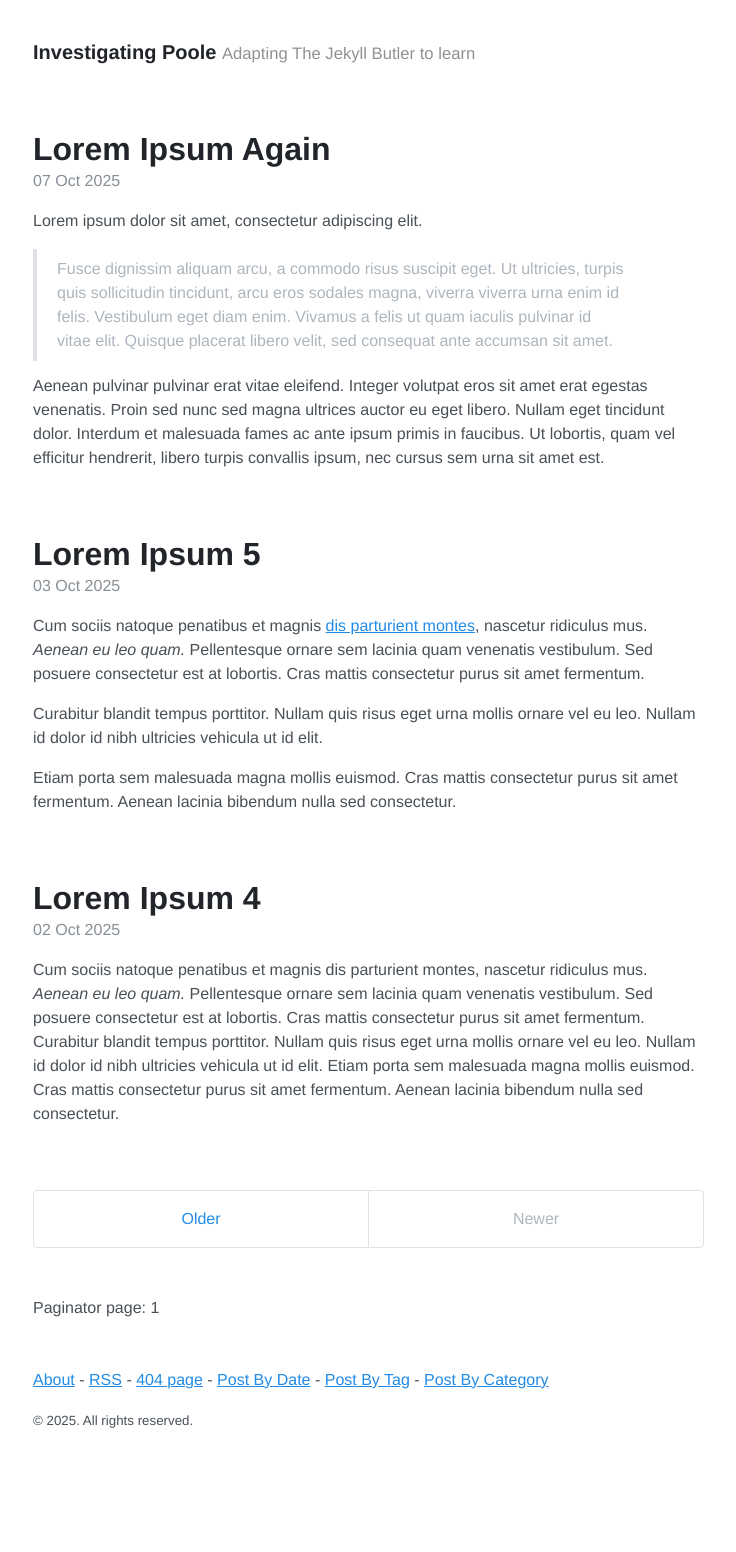
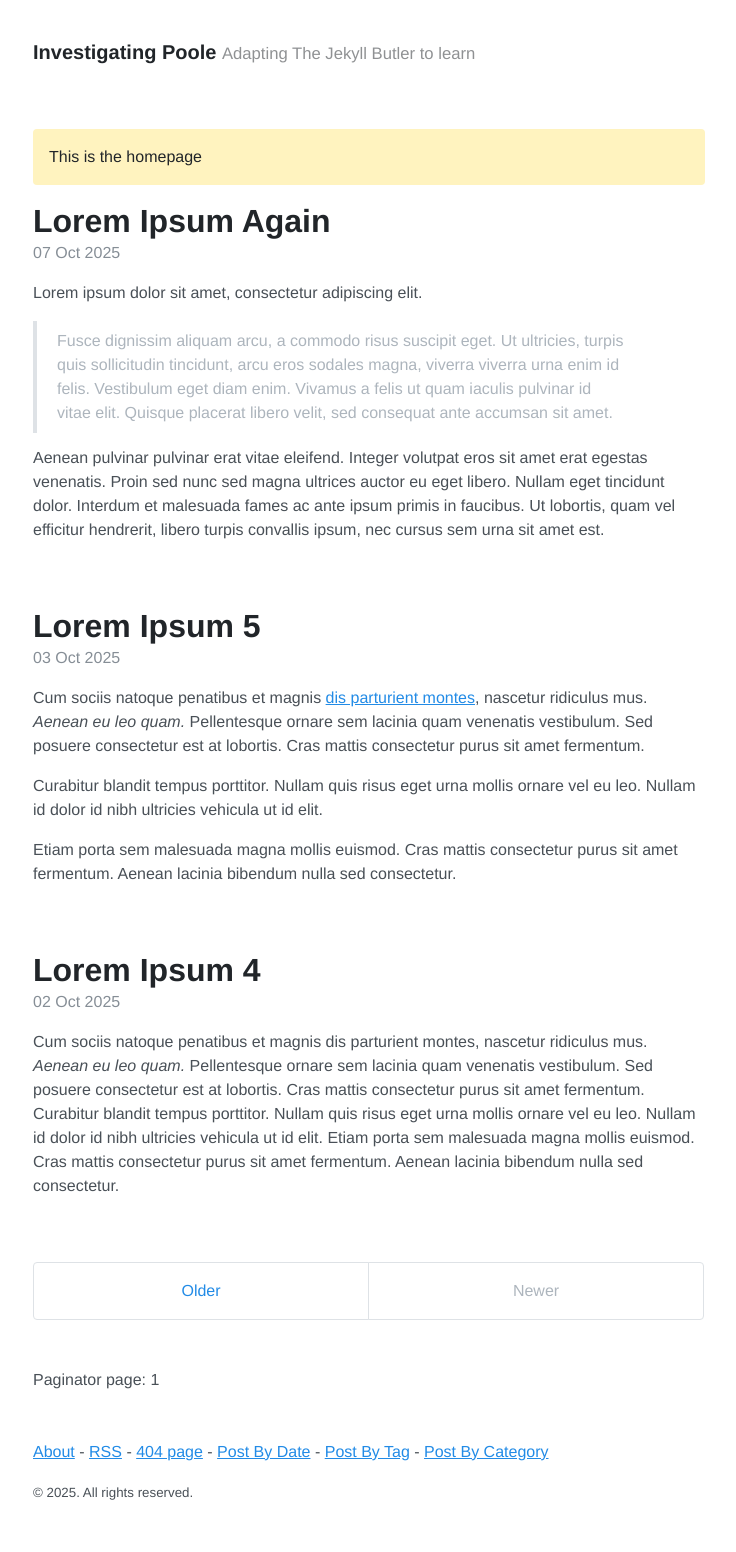
Before and after one commit to akmolteni/gju, a Jekyll site: the page built from index.html, in a window 1280 px wide. Shown: the whole page, without its empty margins (271-1007 px from the left). Built offline with Jekyll 4.4.1, drawn with Linux system fonts in a browser that asks for light colours; the list of posts is cut into pages by our own code; before the commit the page ends 1480 px from its top, so only the background shows below that.

Commit message:
Update index.html

```diff
--- a/index.html
+++ b/index.html
@@ -2,6 +2,9 @@
 layout: default
 title: Home
 ---
+{% if paginator.page == 1 %}
+  <p class="message">This is the homepage</p>
+{% endif %}
 
 <div class="posts">
   {% for post in paginator.posts %}
```
